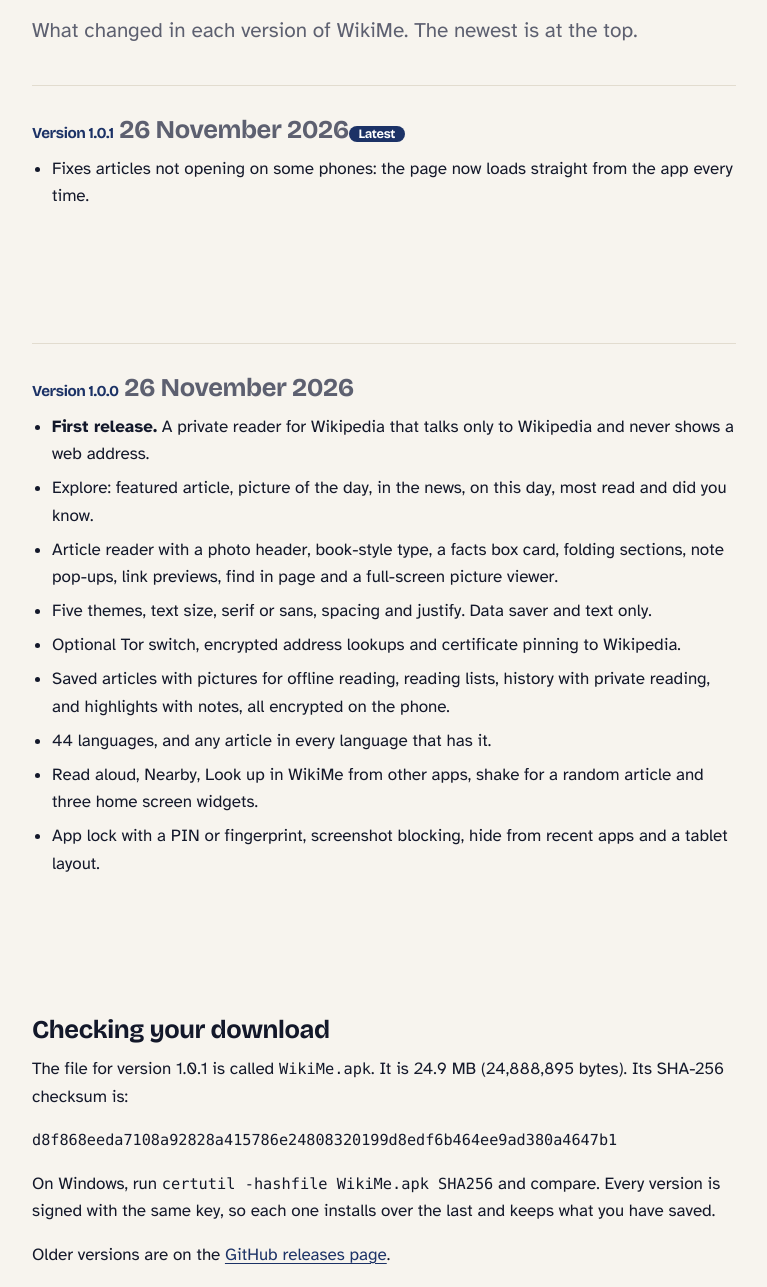
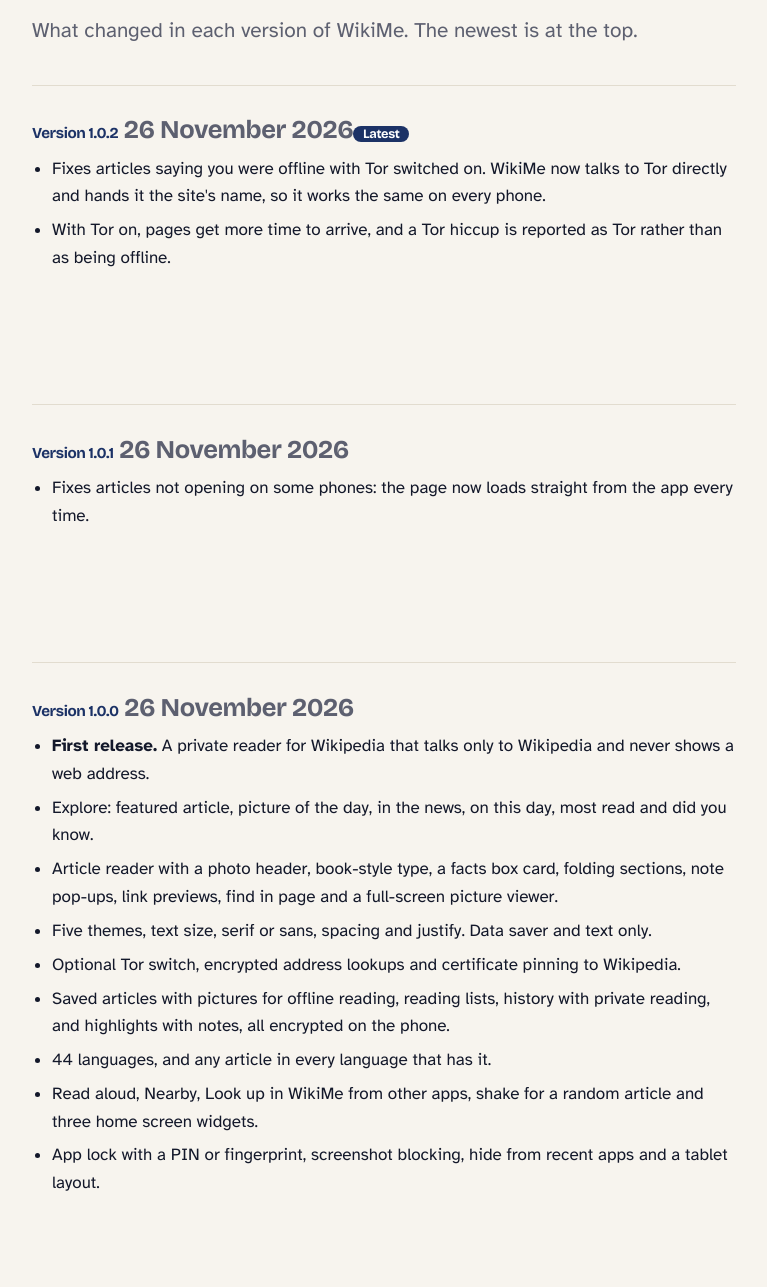
Before and after one commit to CustomGPTer/wikime, a plain HTML site: page releases.html in a window 1280 px wide. Shown: the part 193-1480 px from the top of the page, without its empty margins (32-799 px from the left). Drawn offline with Linux system fonts and the light colour scheme.

Commit message:
WikiMe 1.0.2

```diff
--- a/releases.html
+++ b/releases.html
@@ -43,11 +43,12 @@
 <div class="measure">
 <h1>Release notes</h1>
 <p class="lede">What changed in each version of WikiMe. The newest is at the top.</p>
-<section class="release" id="v1.0.1"><h2><span class="ver">Version 1.0.1</span> <span class="when">26 November 2026</span><span class="tag">Latest</span></h2><ul><li>Fixes articles not opening on some phones: the page now loads straight from the app every time.</li></ul></section>
+<section class="release" id="v1.0.2"><h2><span class="ver">Version 1.0.2</span> <span class="when">26 November 2026</span><span class="tag">Latest</span></h2><ul><li>Fixes articles saying you were offline with Tor switched on. WikiMe now talks to Tor directly and hands it the site's name, so it works the same on every phone.</li><li>With Tor on, pages get more time to arrive, and a Tor hiccup is reported as Tor rather than as being offline.</li></ul></section>
+<section class="release" id="v1.0.1"><h2><span class="ver">Version 1.0.1</span> <span class="when">26 November 2026</span></h2><ul><li>Fixes articles not opening on some phones: the page now loads straight from the app every time.</li></ul></section>
 <section class="release" id="v1.0.0"><h2><span class="ver">Version 1.0.0</span> <span class="when">26 November 2026</span></h2><ul><li><b>First release.</b> A private reader for Wikipedia that talks only to Wikipedia and never shows a web address.</li><li>Explore: featured article, picture of the day, in the news, on this day, most read and did you know.</li><li>Article reader with a photo header, book-style type, a facts box card, folding sections, note pop-ups, link previews, find in page and a full-screen picture viewer.</li><li>Five themes, text size, serif or sans, spacing and justify. Data saver and text only.</li><li>Optional Tor switch, encrypted address lookups and certificate pinning to Wikipedia.</li><li>Saved articles with pictures for offline reading, reading lists, history with private reading, and highlights with notes, all encrypted on the phone.</li><li>44 languages, and any article in every language that has it.</li><li>Read aloud, Nearby, Look up in WikiMe from other apps, shake for a random article and three home screen widgets.</li><li>App lock with a PIN or fingerprint, screenshot blocking, hide from recent apps and a tablet layout.</li></ul></section>
 <h2 id="checking">Checking your download</h2>
-<p>The file for version 1.0.1 is called <code>WikiMe.apk</code>. It is 24.9 MB (24,888,895 bytes). Its SHA-256 checksum is:</p>
-<p><code class="sum">d8f868eeda7108a92828a415786e24808320199d8edf6b464ee9ad380a4647b1</code></p>
+<p>The file for version 1.0.2 is called <code>WikiMe.apk</code>. It is 24.9 MB (24,890,715 bytes). Its SHA-256 checksum is:</p>
+<p><code class="sum">0aed43a8c4a97983ac9cbb0f1ec695224dede9437a01562ec64103b3794efe32</code></p>
 <p>On Windows, run <code>certutil -hashfile WikiMe.apk SHA256</code> and compare. Every version is signed with the same key, so each one installs over the last and keeps what you have saved.</p>
 <p>Older versions are on the <a href="https://github.com/CustomGPTer/wikime/releases">GitHub releases page</a>.</p>
 </div>
```
Also changed, not shown: index.html (+3 -3 lines).
